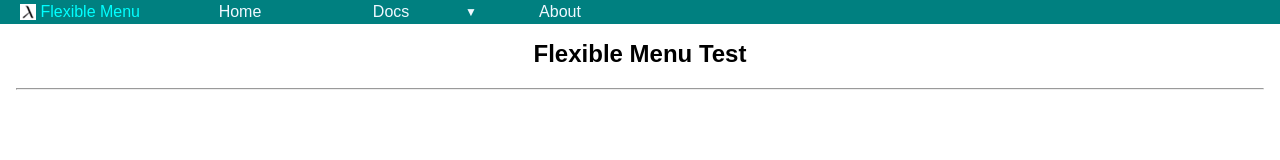
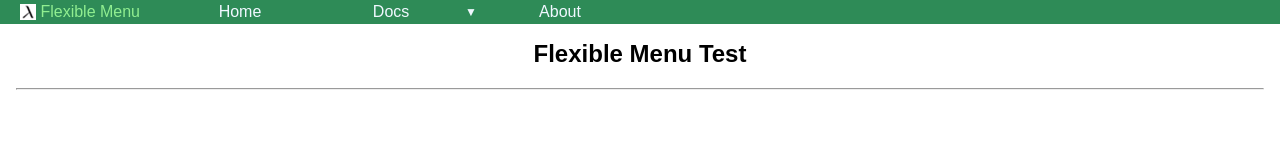
Before and after one commit to sandy98/flexmenu, a website: page index.html in a window 1280 px wide. Drawn offline with Linux system fonts and the light colour scheme.

```diff
--- a/index.html
+++ b/index.html
@@ -48,10 +48,10 @@
         <p>This section provides documentation for the hamburger button component.</p>
     </template>
 
-    <flex-menu id="test-elem" bg-color="teal">
+    <flex-menu id="test-elem" bg-color="seagreen">
         <color-label>
             <img src="favicon.ico" alt="Favicon" />
-            <span style="color: cyan">&nbsp;Flexible Menu</span>
+            <span style="color: lightgreen">&nbsp;Flexible Menu</span>
         </color-label>
         <!-- <div style="color: white; padding-left: 10px; padding-right: 10px; text-align: center;">Viva River!</div> -->
         <menu-item href="#home">Home</menu-item>
--- a/index.js
+++ b/index.js
@@ -23,6 +23,7 @@
     }));
     const hashChange = () => {
         if (location.hash === '#all') {
+            document.querySelector('menu-item[href="#all"]').select();
             showAllTemplates();
             return;
         }
```
